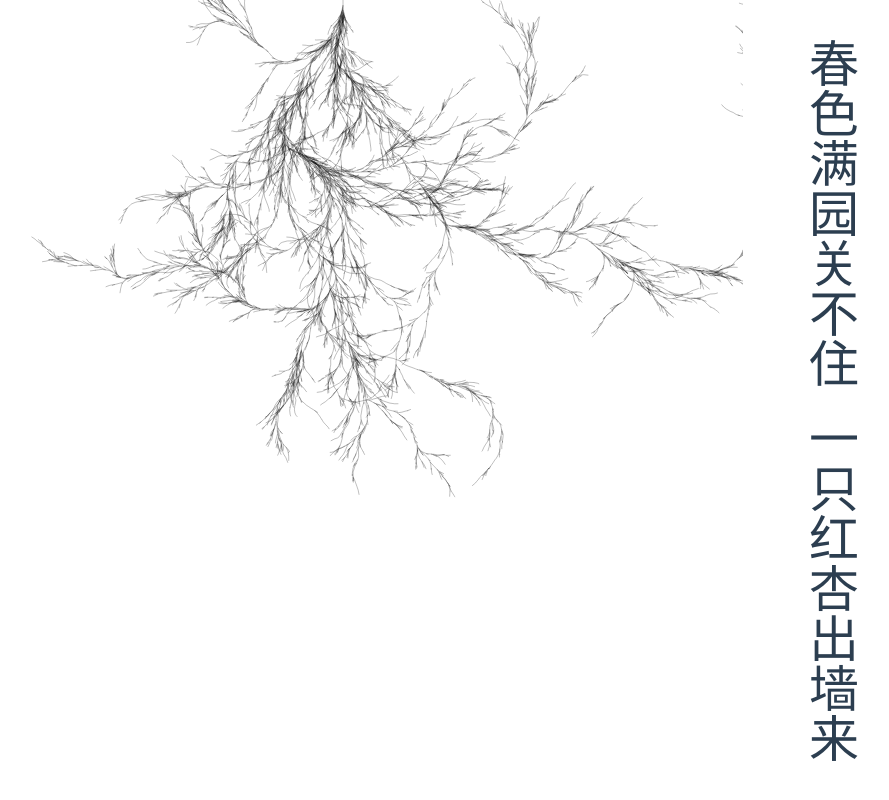
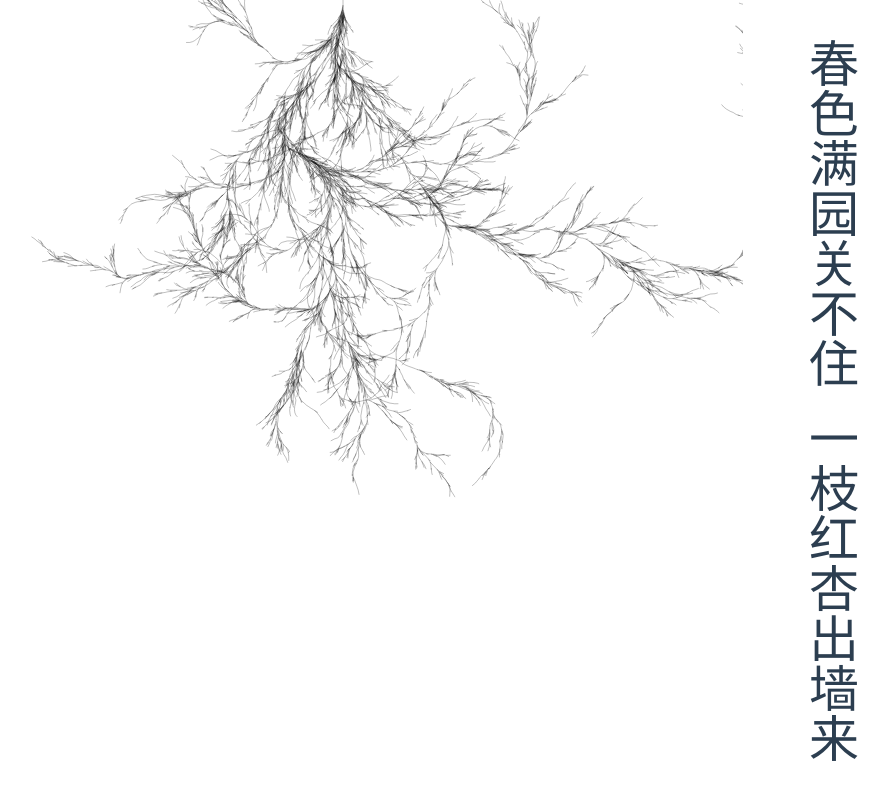
Before and after one commit to TinyCricetus/plum-blossom, a Vue app: page / in a window 1280 px wide. Shown: the whole page, without its empty margins (247-1136 px from the left). Built offline with nearby package versions, Linux system fonts and the light colour scheme; a web font is replaced by a local one.

Commit message:
fix: 修正文案错误

```diff
--- a/src/components/PlumBlossom.vue
+++ b/src/components/PlumBlossom.vue
@@ -146,7 +146,7 @@ onMounted(() => {
   <div class="container">
     <canvas ref="ui" id="ui" @click="drawPlumAgain"></canvas>
     <p class="copywriter">
-      春色满园关不住&nbsp;&nbsp;一只红杏出墙来
+      春色满园关不住&nbsp;&nbsp;一枝红杏出墙来
     </p>  </div>
 </template>
 
```
